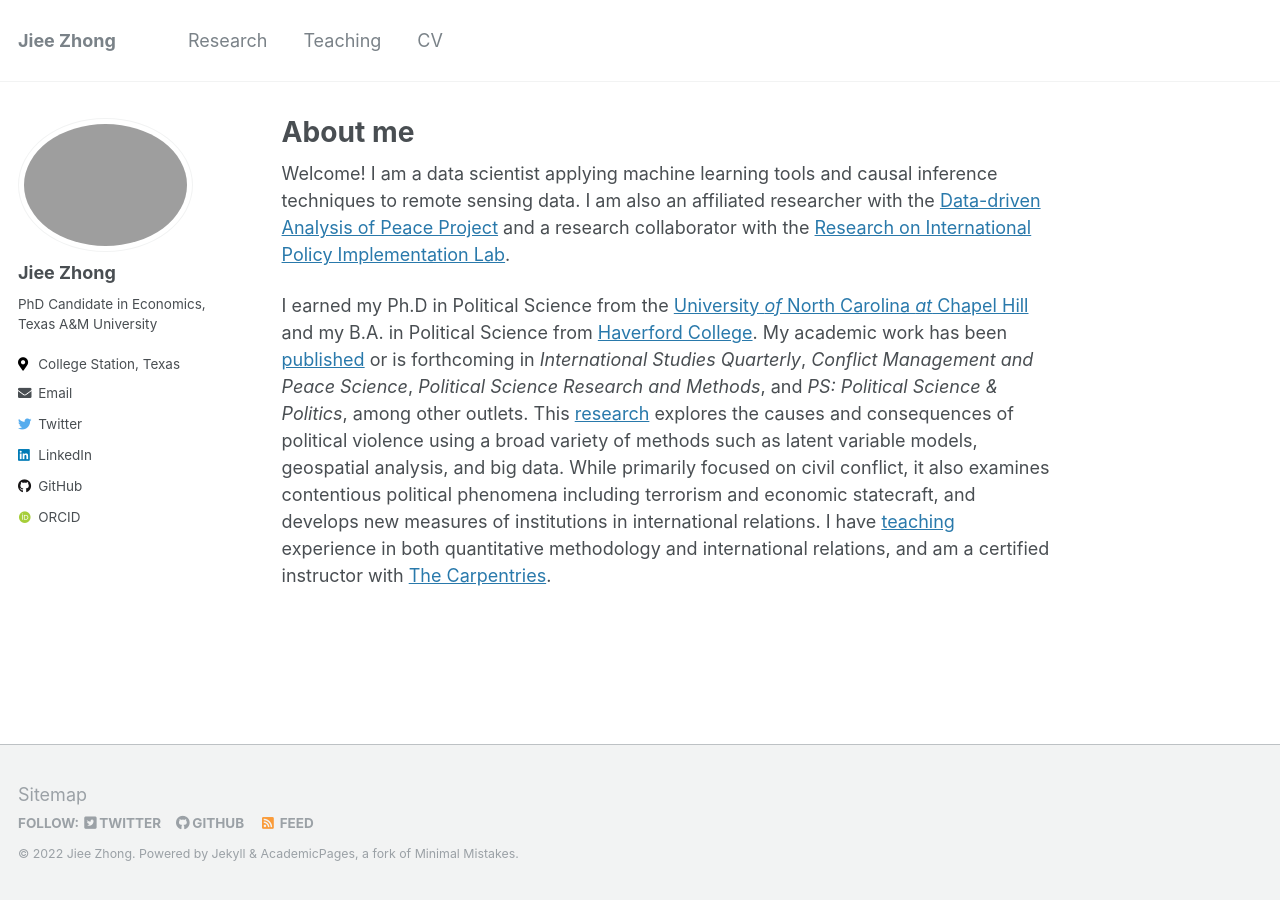
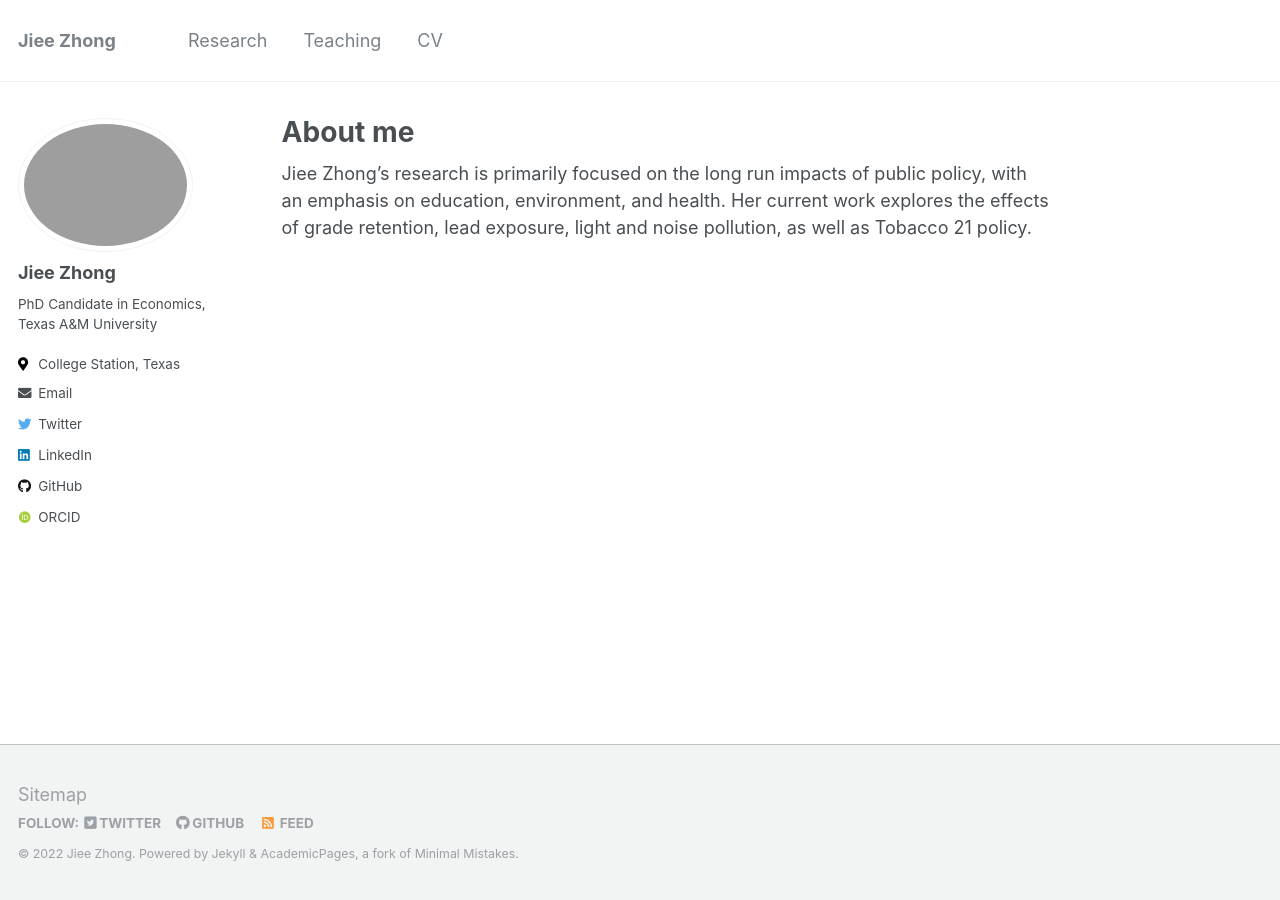
Before and after one commit to jieezhong/jieezhong.github.io, a Jekyll site: the page built from _pages/about.md, in a window 1280 px wide. Built offline with Jekyll 4.4.1, drawn with Linux system fonts in a browser that asks for light colours; some web fonts are replaced.

Commit message:
Update about.md

```diff
--- a/_pages/about.md
+++ b/_pages/about.md
@@ -8,23 +8,4 @@ redirect_from:
   - /about.html
 ---
 
-Welcome! I am a data scientist applying machine learning tools and causal
-inference techniques to remote sensing data. I am also an affiliated
-researcher with the [Data-driven Analysis of Peace Project](https://dapp-lab.org)
-and a research collaborator with the
-[Research on International Policy Implementation Lab](https://bridgingthegapproject.org/ripil).
-
-I earned my Ph.D in Political Science from the
-[University *of* North Carolina *at* Chapel Hill](https://www.unc.edu) and my
-B.A. in Political Science from [Haverford College](https://www.haverford.edu).
-My academic work has been [published](publications) or is forthcoming in
-*International Studies Quarterly*, *Conflict Management and Peace Science*,
-*Political Science Research and Methods*, and *PS: Political Science & Politics*,
-among other outlets. This [research](research) explores the causes and
-consequences of political violence using a broad variety of methods such as
-latent variable models, geospatial analysis, and big data. While primarily
-focused on civil conflict, it also examines contentious political phenomena
-including terrorism and economic statecraft, and develops new measures of
-institutions in international relations. I have [teaching](teaching) experience
-in both quantitative methodology and international relations, and am a certified
-instructor with [The Carpentries](https://carpentries.org).
+Jiee Zhong's research is primarily focused on the long run impacts of public policy, with an emphasis on education, environment, and health. Her current work explores the effects of grade retention, lead exposure, light and noise pollution, as well as Tobacco 21 policy.
```
